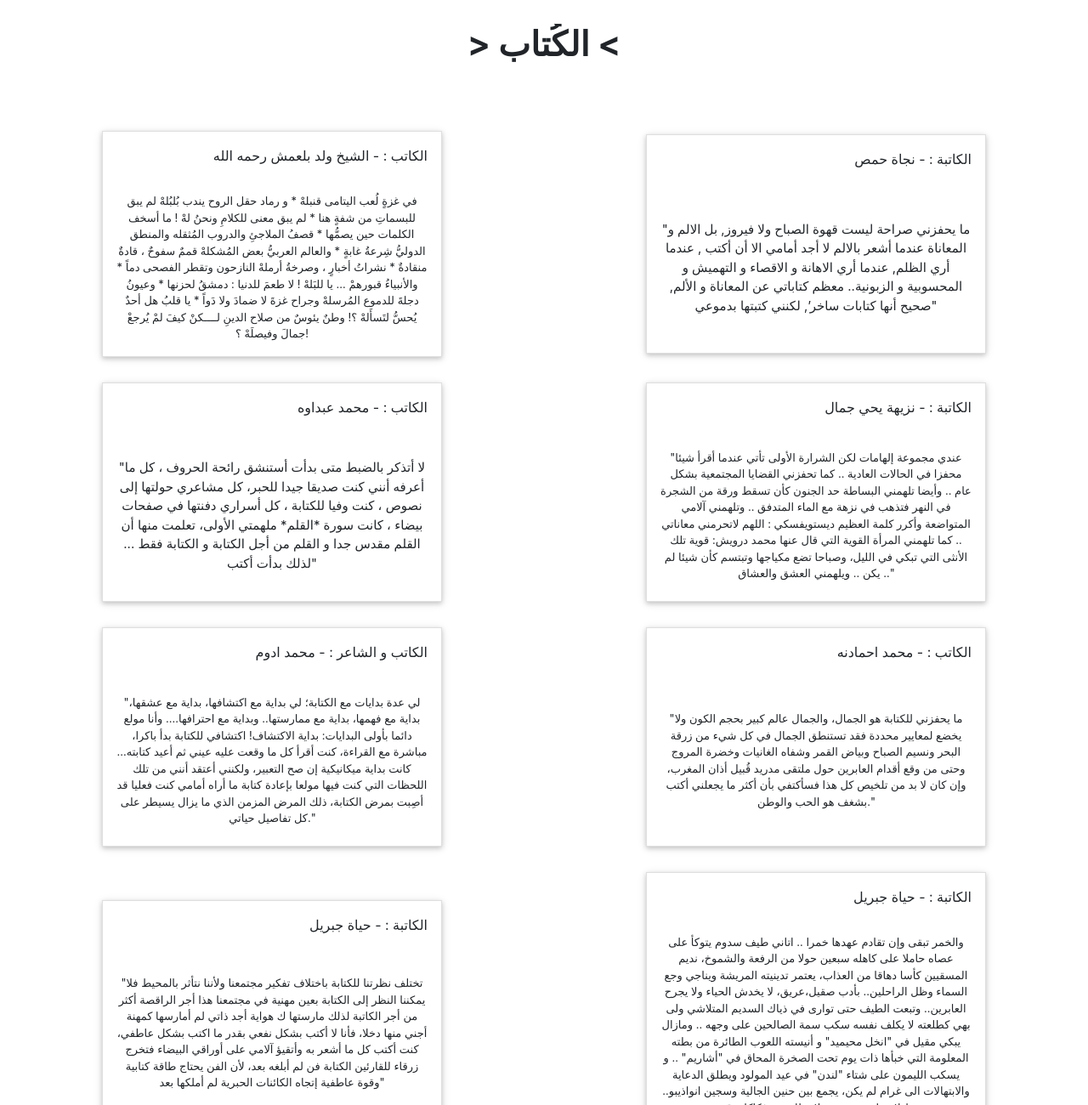
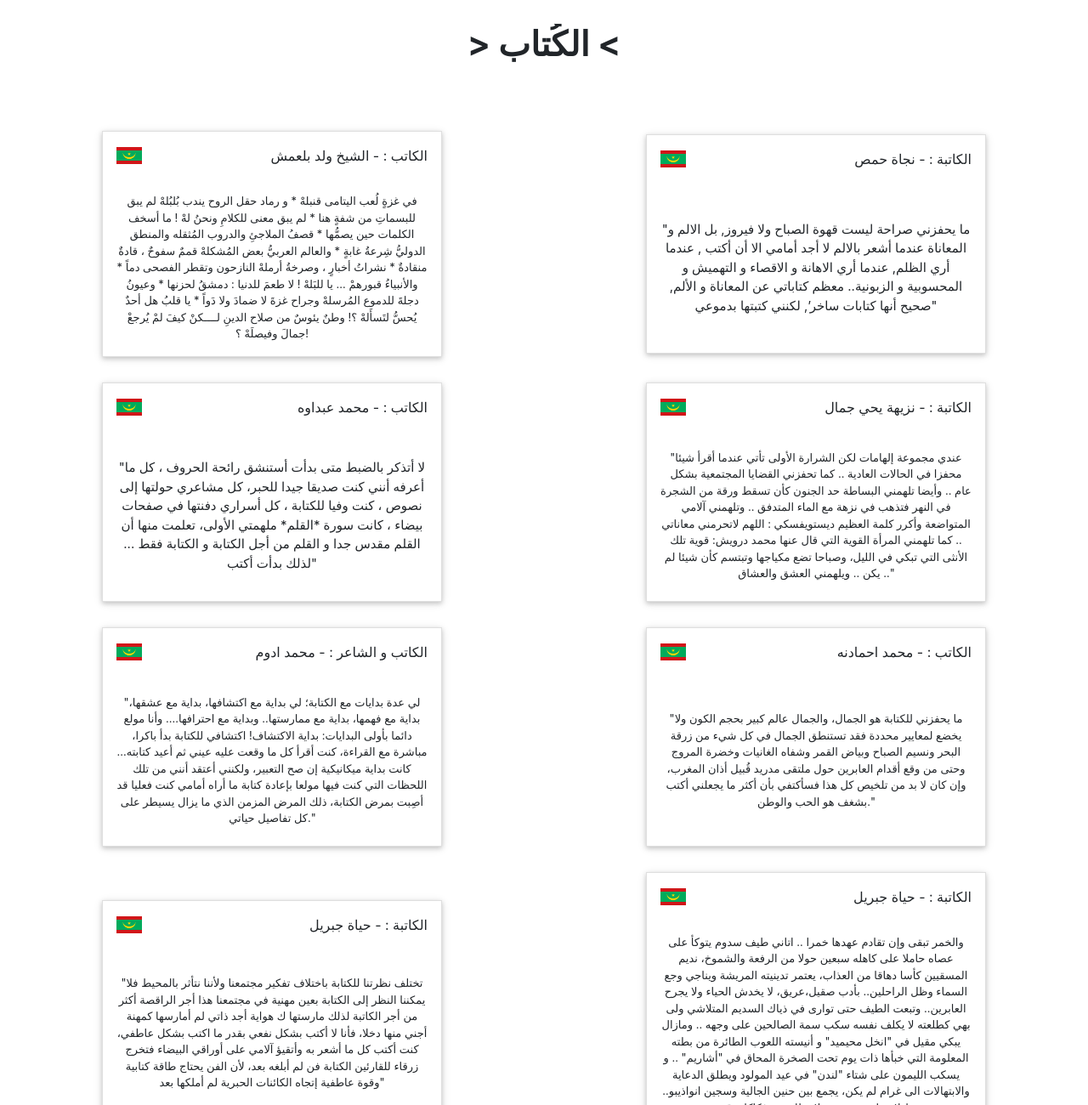
Before and after one commit to YousefAliMusad/poet, a plain HTML site: page index.html in a window 1280 px wide. Shown: the part 774-2074 px from the top of the page at 85% size. Drawn offline with Linux system fonts and the light colour scheme.

Commit message:
first version

```diff
--- a/index.html
+++ b/index.html
@@ -49,9 +49,9 @@
         <div class="title h1 font-weight-bold text-center mb-5">> الكُتاب <</div>
         <div class="cards">
             <div class="card rounded-0">
-                <div class="head w-100 d-flex align-items-center justify-content-end pt-3 pl-3 pr-3 pb-0 mb-3">
-                    <!-- <img src="image/poetry-avatar2.png" alt="" width="60px" class="rounded-circle"> -->
-                    <p class="m-0 poetry-name">الكاتب : - <span>الشيخ ولد بلعمش رحمه الله</span></p>
+                <div class="head w-100 d-flex align-items-center justify-content-between pt-3 pl-3 pr-3 pb-0 mb-3">
+                    <img src="image/flag.png" alt="" width="30px">
+                    <p class="m-0 poetry-name">الكاتب : - <span>الشيخ ولد بلعمش</span></p>
                 </div>
                 <div class="poetry w-100 d-flex pt-2 p-3 justify-content-center text-center">
                     <p class="m-0 sm-font">في غزةٍ لُعب اليتامى قنبلهْ * و رماد حقل الروح يندب بُلبُلهْ
@@ -67,8 +67,8 @@
                 </div>
             </div>
             <div class="card rounded-0">
-                <div class="head w-100 d-flex align-items-center justify-content-end pt-3 pl-3 pr-3 pb-0 mb-3">
-                    <!-- <img src="image/poetry-avatar2.png" alt="" width="60px" class="rounded-circle"> -->
+                <div class="head w-100 d-flex align-items-center justify-content-between pt-3 pl-3 pr-3 pb-0 mb-3">
+                    <img src="image/flag.png" alt="" width="30px">
                     <p class="m-0 poetry-name">الكاتبة : - <span>نجاة حمص</span></p>
                 </div>
                 <div class="poetry w-100 d-flex p-3 justify-content-center align-items-center text-center">
@@ -76,8 +76,8 @@
                 </div>
             </div>
             <div class="card rounded-0">
-                <div class="head w-100 d-flex align-items-center justify-content-end pt-3 pl-3 pr-3 pb-0 mb-3">
-                    <!-- <img src="image/poetry-avatar2.png" alt="" width="60px" class="rounded-circle"> -->
+                <div class="head w-100 d-flex align-items-center justify-content-between pt-3 pl-3 pr-3 pb-0 mb-3">
+                    <img src="image/flag.png" alt="" width="30px">
                     <p class="m-0 poetry-name">الكاتب : - <span>محمد عبداوه </span></p>
                 </div>
                 <div class="poetry w-100 d-flex p-3 justify-content-center align-items-center text-center">
@@ -85,8 +85,8 @@
                 </div>
             </div>
             <div class="card rounded-0">
-                <div class="head w-100 d-flex align-items-center justify-content-end pt-3 pl-3 pr-3 pb-0 mb-3">
-                    <!-- <img src="image/poetry-avatar2.png" alt="" width="60px" class="rounded-circle"> -->
+                <div class="head w-100 d-flex align-items-center justify-content-between pt-3 pl-3 pr-3 pb-0 mb-3">
+                    <img src="image/flag.png" alt="" width="30px">
                     <p class="m-0 poetry-name">الكاتبة : - <span> نزيهة يحي جمال</span></p>
                 </div>
                 <div class="poetry w-100 d-flex p-3 justify-content-center align-items-center text-center">
@@ -99,8 +99,8 @@
                 </div>
             </div>
             <div class="card rounded-0">
-                <div class="head w-100 d-flex align-items-center justify-content-end pt-3 pl-3 pr-3 pb-0 mb-3">
-                    <!-- <img src="image/poetry-avatar2.png" alt="" width="60px" class="rounded-circle"> -->
+                <div class="head w-100 d-flex align-items-center justify-content-between pt-3 pl-3 pr-3 pb-0 mb-3">
+                    <img src="image/flag.png" alt="" width="30px">
                     <p class="m-0 poetry-name">الكاتب و الشاعر : - <span> محمد ادوم</span></p>
                 </div>
                 <div class="poetry w-100 d-flex p-3 justify-content-center align-items-center text-center">
@@ -110,8 +110,8 @@
                 </div>
             </div>
             <div class="card rounded-0">
-                <div class="head w-100 d-flex align-items-center justify-content-end pt-3 pl-3 pr-3 pb-0 mb-3">
-                    <!-- <img src="image/poetry-avatar2.png" alt="" width="60px" class="rounded-circle"> -->
+                <div class="head w-100 d-flex align-items-center justify-content-between pt-3 pl-3 pr-3 pb-0 mb-3">
+                    <img src="image/flag.png" alt="" width="30px">
                     <p class="m-0 poetry-name"> الكاتب : - <span>محمد احمادنه </span></p>
                 </div>
                 <div class="poetry w-100 d-flex p-3 justify-content-center align-items-center text-center">
@@ -119,8 +119,8 @@
                 </div>
             </div>
             <div class="card rounded-0">
-                <div class="head w-100 d-flex align-items-center justify-content-end pt-3 pl-3 pr-3 pb-0 mb-3">
-                    <!-- <img src="image/poetry-avatar2.png" alt="" width="60px" class="rounded-circle"> -->
+                <div class="head w-100 d-flex align-items-center justify-content-between pt-3 pl-3 pr-3 pb-0 mb-3">
+                    <img src="image/flag.png" alt="" width="30px">
                     <p class="m-0 poetry-name"> الكاتبة : - <span> حياة جبريل</span></p>
                 </div>
                 <div class="poetry w-100 d-flex p-3 justify-content-center align-items-center text-center">
@@ -132,8 +132,8 @@
                 </div>
             </div>
             <div class="card rounded-0">
-                <div class="head w-100 d-flex align-items-center justify-content-end pt-3 pl-3 pr-3 pb-0 mb-3">
-                    <!-- <img src="image/poetry-avatar2.png" alt="" width="60px" class="rounded-circle"> -->
+                <div class="head w-100 d-flex align-items-center justify-content-between pt-3 pl-3 pr-3 pb-0 mb-3">
+                    <img src="image/flag.png" alt="" width="30px">
                     <p class="m-0 poetry-name"> الكاتبة : - <span> حياة جبريل</span></p>
                 </div>
                 <div class="poetry w-100 d-flex p-3 justify-content-center align-items-center text-center">
--- a/style.css
+++ b/style.css
@@ -312,10 +312,15 @@ footer .row .head-s::before {
         transform: scale(0.9);
     }
     .section2 .cards .card .poetry .sm-font{
-        font-size: 11px;
+        font-size: 13px;
     }
     .section2 .cards .card .poetry .lg-font{
-        font-size: 12px;
+        font-size: 13px;
+    }
+}
+@media (max-width:380px) {
+    .section2 .cards .card .head img{
+        width: 25px;
     }
 }
 @media (max-width:350px) {
@@ -323,13 +328,13 @@ footer .row .head-s::before {
         transform: scale(0.8);
     }
     .section2 .cards .card .poetry .sm-font{
-        font-size: 10px;
+        font-size: 13px;
     }
     .section2 .cards .card .poetry-name{
-        font-size: 15px;
+        font-size: 13px;
     }
     .section2 .cards .card .poetry .lg-font{
-        font-size: 11px;
+        font-size: 13px;
     }
 }
 @media (max-width:380px) {
```
Also changed, not shown: image/flag.png (added).
